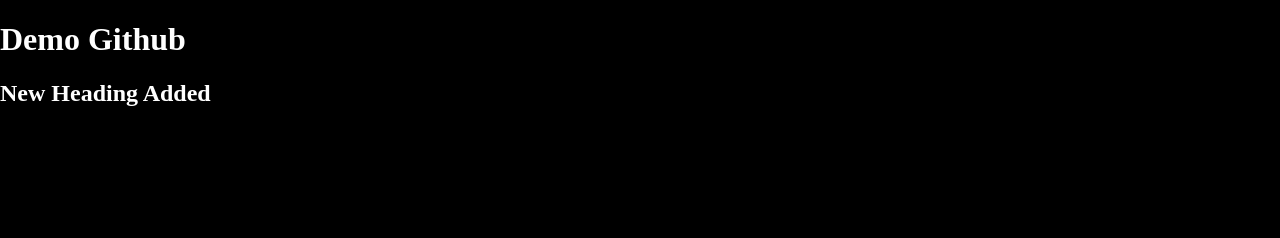
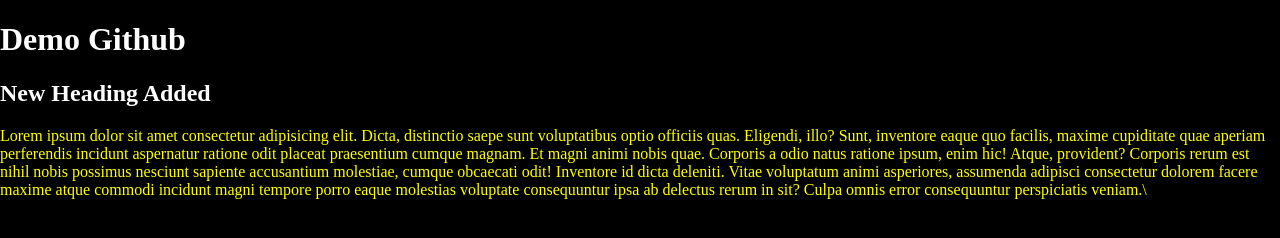
Before and after one commit to GouravBlog/rahul, a plain HTML site: page index.html in a window 1280 px wide. Drawn offline with Linux system fonts and the light colour scheme.

Commit message:
New Code Aman

```diff
--- a/index.html
+++ b/index.html
@@ -9,5 +9,6 @@
 <body>
     <h1>Demo Github</h1>
     <h2>New Heading Added</h2>
+    <p>Lorem ipsum dolor sit amet consectetur adipisicing elit. Dicta, distinctio saepe sunt voluptatibus optio officiis quas. Eligendi, illo? Sunt, inventore eaque quo facilis, maxime cupiditate quae aperiam perferendis incidunt aspernatur ratione odit placeat praesentium cumque magnam. Et magni animi nobis quae. Corporis a odio natus ratione ipsum, enim hic! Atque, provident? Corporis rerum est nihil nobis possimus nesciunt sapiente accusantium molestiae, cumque obcaecati odit! Inventore id dicta deleniti. Vitae voluptatum animi asperiores, assumenda adipisci consectetur dolorem facere maxime atque commodi incidunt magni tempore porro eaque molestias voluptate consequuntur ipsa ab delectus rerum in sit? Culpa omnis error consequuntur perspiciatis veniam.\</p>
 </body>
 </html>
--- a/style.css
+++ b/style.css
@@ -4,3 +4,6 @@
     color: #fff;
     background-color: black;
 }
+p{
+    color: yellow;
+}
```
